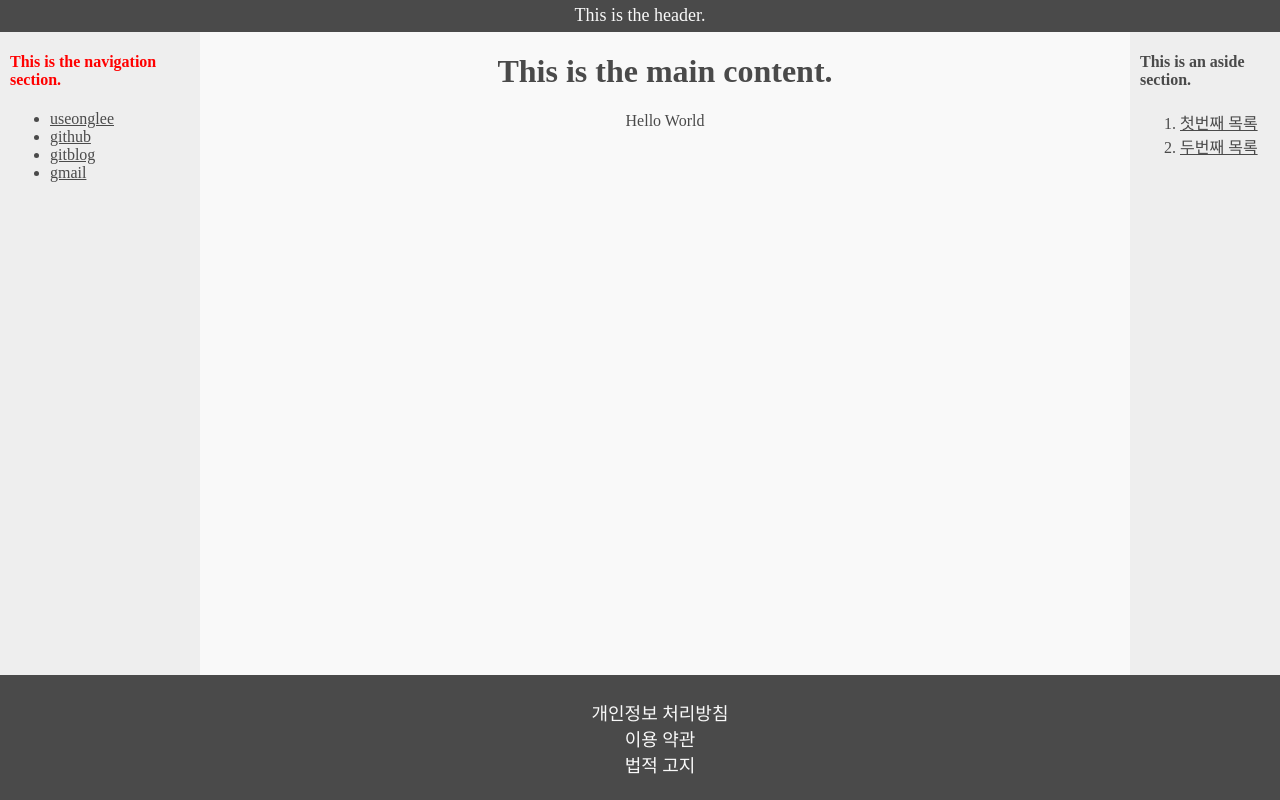
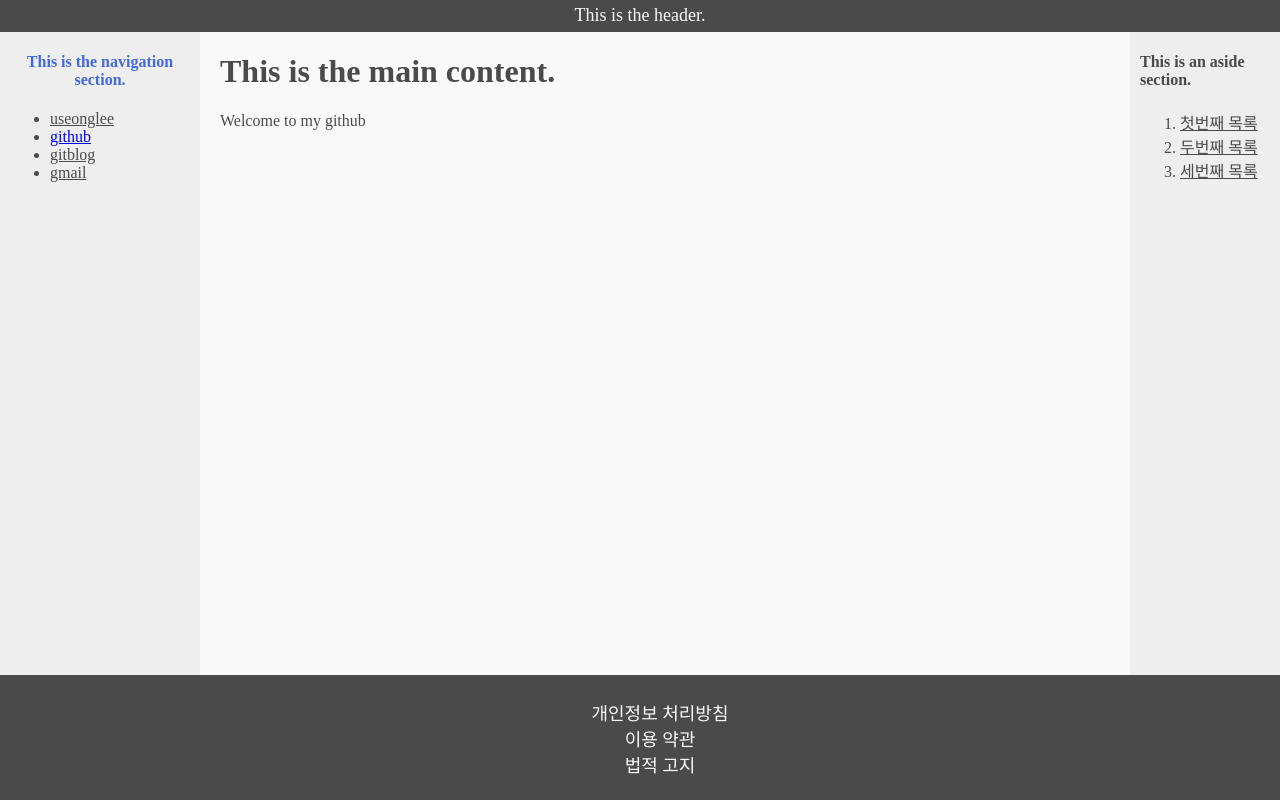
Before and after one commit to useonglee/code-states, a plain HTML site: page html-practice/index.html in a window 1280 px wide. Drawn offline with Linux system fonts and the light colour scheme.

Commit message:
01/21 html, css 연습

```diff
--- a/html-practice/index.css
+++ b/html-practice/index.css
@@ -16,8 +16,10 @@ body {
   }
   main {
     background: #f9f9f9;
-    text-align: center;
   }
   aside {
     background: #eee;
   }
+  #navigation-title {
+    text-align: center;
+  }
--- a/html-practice/index.html
+++ b/html-practice/index.html
@@ -14,20 +14,21 @@
       <h4 id = "navigation-title">This is the navigation section.</h4>
       <ul>
         <li>useonglee</li>
-        <li>github</li>
+        <li><a href="https://github.com/useonglee" target="_blank">github</a></li>
         <li>gitblog</li>
         <li>gmail</li>
       </ul>
     </nav>
     <main>
       <h1>This is the main content.</h1>
-      <p>Hello World</p>
+      <p>Welcome to my github</p>
     </main>
     <aside>
       <h4>This is an aside section.</h4>
       <ol>
         <li>첫번째 목록</li>
         <li>두번째 목록</li>
+        <li>세번째 목록</li>
       </ol>
     </aside>
   </div>
--- a/html-practice/layout.css
+++ b/html-practice/layout.css
@@ -20,7 +20,7 @@ body {
     padding: 0 10px;
   }
   #navigation-title {
-      color: red;
+      color: royalblue;
   }
 
   li {
```
